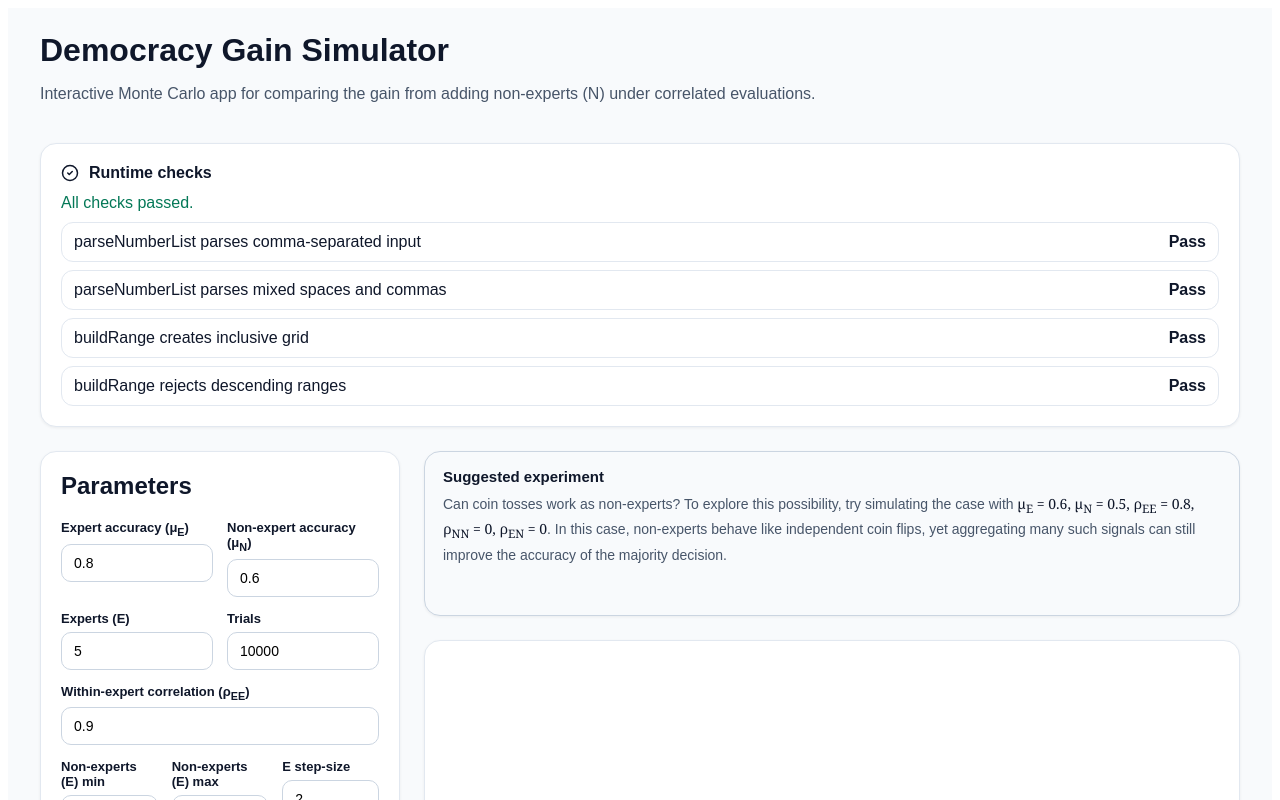
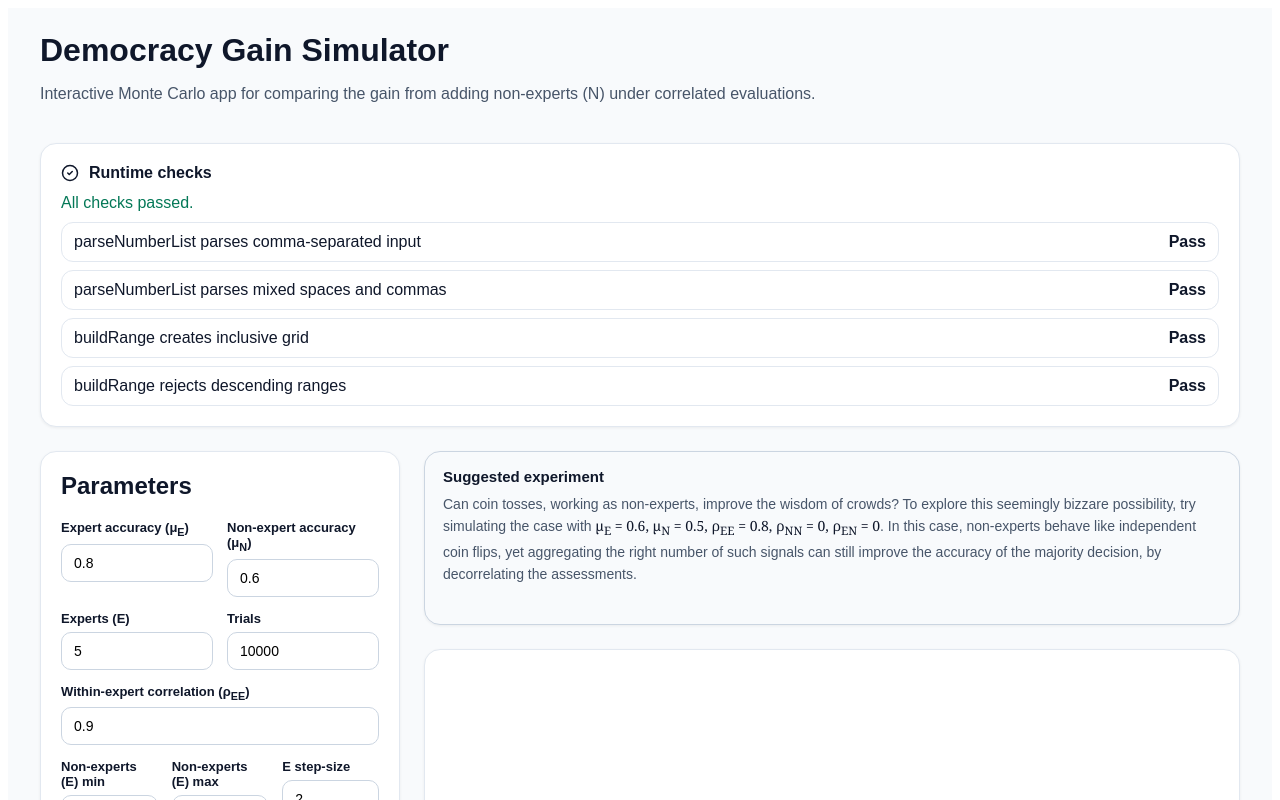
Before and after one commit to anujitchakraborty/democracy-simulator, a React (Vite) app: page / in a window 1280 px wide. Shown: the top 800 px of the page. Built offline with nearby package versions, Linux system fonts and the light colour scheme.

Commit message:
Update App.jsx

```diff
--- a/src/App.jsx
+++ b/src/App.jsx
@@ -628,14 +628,14 @@ export default function App() {
               </div>
 
               <div style={{ fontSize: 14, lineHeight: 1.6, color: "#475569" }}>
-                Can coin tosses work as non-experts? To explore this possibility, try
+                Can coin tosses, working as non-experts, improve the wisdom of crowds? To explore this seemingly bizzare possibility, try
                 simulating the case with
                 <span style={{ fontFamily: "Georgia, Times New Roman, serif", color: "#0f172a" }}>
                   {" "}μ<sub>E</sub> = 0.6, μ<sub>N</sub> = 0.5, ρ<sub>EE</sub> = 0.8, ρ<sub>NN</sub> = 0, ρ<sub>EN</sub> = 0
                 </span>.
                 In this case, non-experts behave like independent coin flips, yet
-                aggregating many such signals can still improve the accuracy of the
-                majority decision.
+                aggregating the right number of such signals can still improve the accuracy of the
+                majority decision, by decorrelating the assessments.
               </div>
             </div>
 
```
